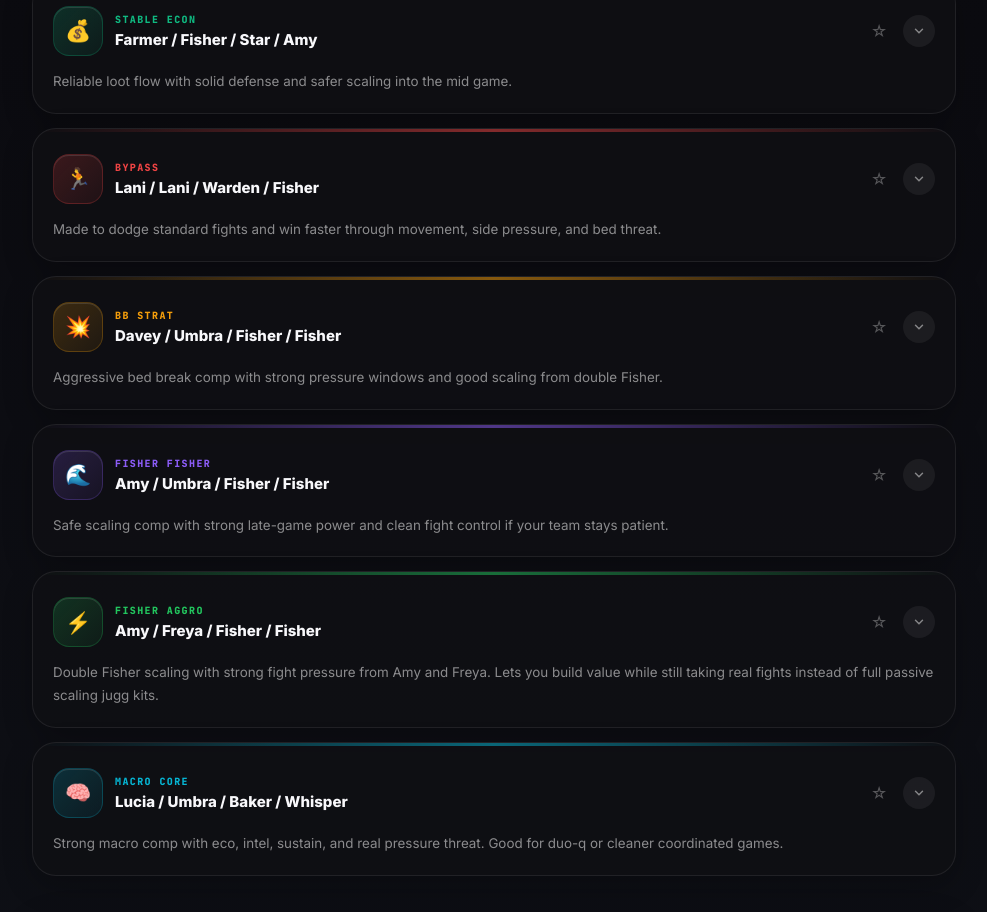
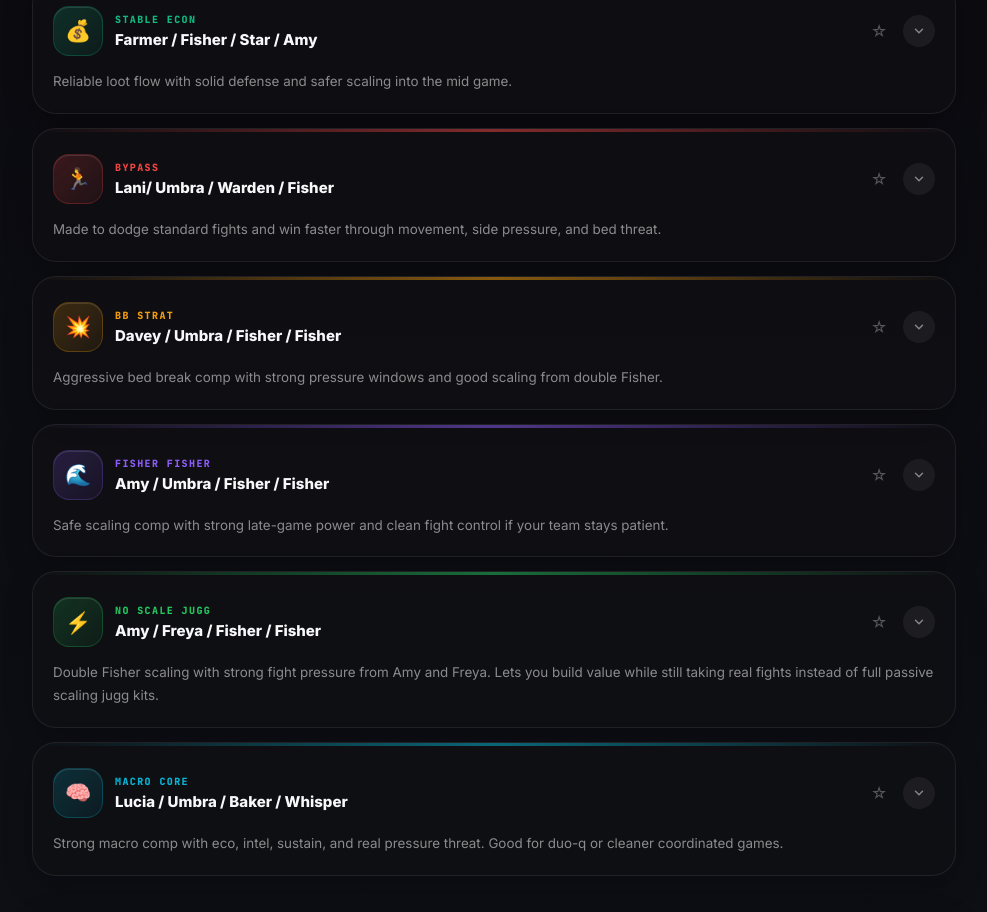
Before and after one commit to yayuvinagrawal-cloud/react-1pmjnucm, a React (Create React App) app: page / in a window 1280 px wide. Shown: the part 967-1879 px from the top of the page, without its empty margins (146-1133 px from the left). Built offline with nearby package versions, Linux system fonts and the light colour scheme.

Commit message:
Update App.js

```diff
--- a/src/App.js
+++ b/src/App.js
@@ -90,7 +90,7 @@ const COMPS = [
       "Use your gear lead to win one clean grouped fight and roll that into bed pressure.",
   },
   {
-    name: "Lani / Lani / Warden / Fisher",
+    name: "Lani/ Umbra / Warden / Fisher",
     short: "Bypass",
     icon: "🏃",
     color: "#ef4444",
@@ -139,7 +139,7 @@ const COMPS = [
   },
   {
   name: "Amy / Freya / Fisher / Fisher",
-  short: "Fisher Aggro",
+  short: "No Scale Jugg",
   icon: "⚡",
   color: "#22c55e",
   rgb: "34,197,94",
```
